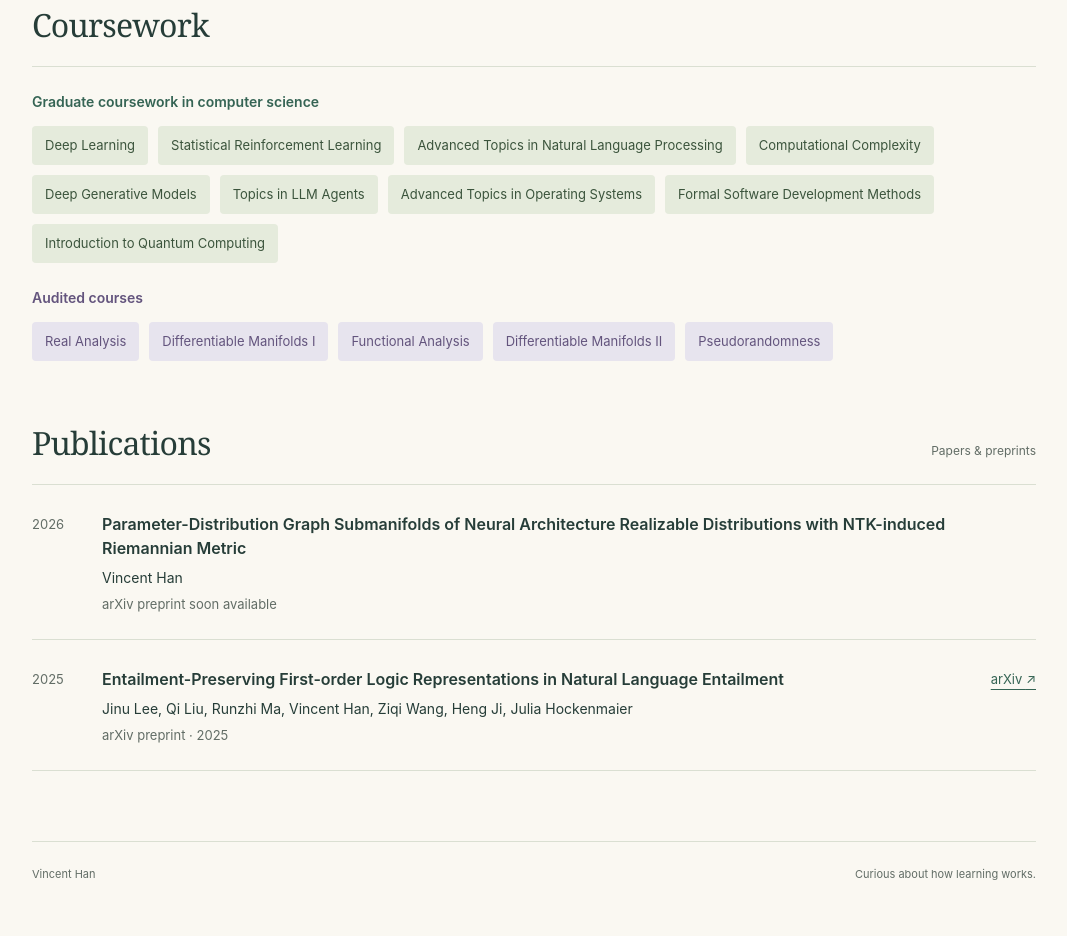
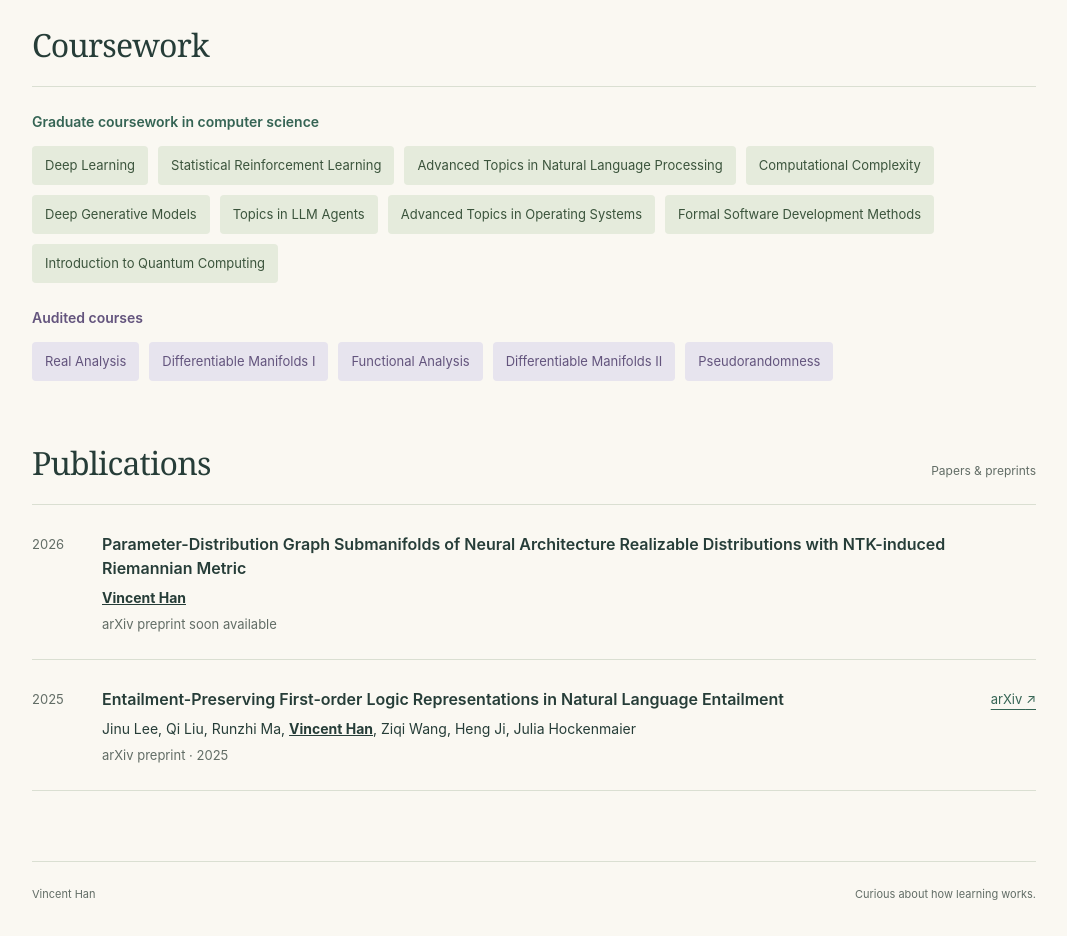
Before and after one commit to ufofVincent/ufofVincent.github.io, a plain HTML site: page index.html in a window 1280 px wide. Shown: the part 893-1829 px from the top of the page, without its empty margins (106-1173 px from the left). Drawn offline with Linux system fonts and the light colour scheme.

Commit message:
Update index.html

```diff
--- a/index.html
+++ b/index.html
@@ -24,6 +24,7 @@
               I am currently working on formulating a geometric, manifold formulation of Deng et al.'s Generative Model via Drifting paper where I argue that the distributions a neural architecture can reach form a smooth Riemannian manifold. </p>
             <br>
             <p class="bio">Aside from machine learning, I also have a keen interest in theoretical computer science and pure mathematics. I have conducted research in quantum computing and complexity classes. I also am strongly interested in differential and symplectic geometry in mathematics, while sometimes dabbling in reading topics in number theory, PDE's, and so on.</p>
+            <br>
             <p class="bio">Contact me by <a href="mailto:vh12@illinois.edu">emailing me</a>! Also feel free to <a href="resume.pdf" download>download my resume</a>.</p>
             <ul class="interests" aria-label="Research interests">
               <li>Machine Learning</li>
@@ -84,7 +85,7 @@
             <span class="publication-year">2026</span>
             <div>
               <h3>Parameter-Distribution Graph Submanifolds of Neural Architecture Realizable Distributions with NTK-induced Riemannian Metric </h3>
-              <p class="authors">Vincent Han</p>
+              <p class="authors"><strong><u>Vincent Han</u></strong></p>
               <p class="venue">arXiv preprint soon available</p>
             </div>
           </article>
@@ -93,7 +94,7 @@
             <div>
               <h3><a href="https://arxiv.org/abs/2502.16757">Entailment-Preserving First-order Logic Representations in Natural Language Entailment
 </a></h3>
-              <p class="authors">Jinu Lee, Qi Liu, Runzhi Ma, Vincent Han, Ziqi Wang, Heng Ji, Julia Hockenmaier</p>
+              <p class="authors">Jinu Lee, Qi Liu, Runzhi Ma, <strong><u>Vincent Han</u></strong>, Ziqi Wang, Heng Ji, Julia Hockenmaier</p>
               <p class="venue">arXiv preprint · 2025</p>
             </div>
             <a class="paper-link" href="https://arxiv.org/abs/2502.16757">arXiv <span aria-hidden="true">↗</span></a>
```
